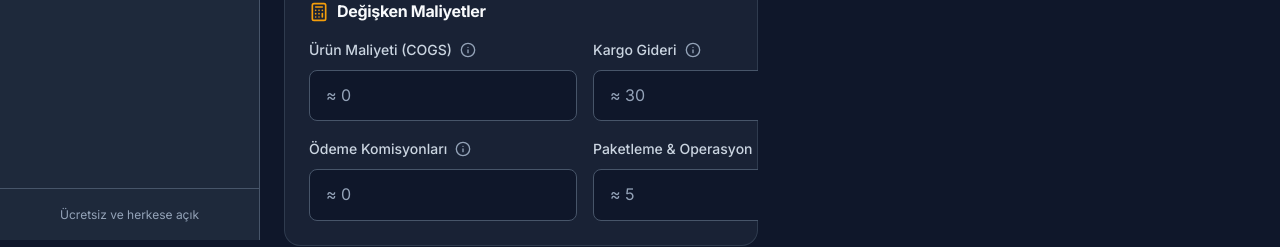
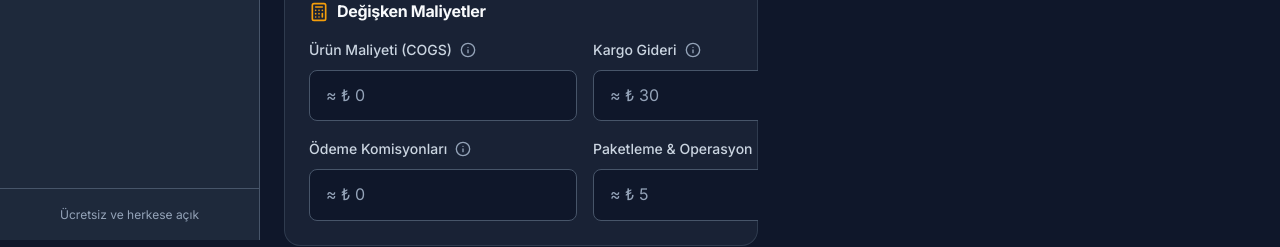
Before and after one commit to ulusalcagdass/poas-hesaplayici, a Next.js app: page /hesaplayici in a window 1280 px wide. Shown: the part 560-807 px from the top of the page. Built offline with nearby package versions, Linux system fonts and the light colour scheme.

Commit message:
feat: Add currency symbol to Variable Costs and Fixed Costs input placeholders

```diff
--- a/src/app/(dashboard)/hesaplayici/page.tsx
+++ b/src/app/(dashboard)/hesaplayici/page.tsx
@@ -620,7 +620,7 @@ export default function HesaplayiciPage() {
                                 <input
                                     type="number"
                                     className="input"
-                                    placeholder={`≈ ${formatNumber(inputs.revenue * DEFAULT_VALUES.cogsRatio, 0)}`}
+                                    placeholder={`≈ ${language === 'tr' ? '₺' : '$'} ${formatNumber(inputs.revenue * DEFAULT_VALUES.cogsRatio, 0)}`}
                                     value={inputs.cogs || ''}
                                     onChange={(e) => handleInputChange('cogs', e.target.value)}
                                 />
@@ -634,7 +634,7 @@ export default function HesaplayiciPage() {
                                 <input
                                     type="number"
                                     className="input"
-                                    placeholder={`≈ ${DEFAULT_VALUES.shippingCost}`}
+                                    placeholder={`≈ ${language === 'tr' ? '₺' : '$'} ${DEFAULT_VALUES.shippingCost}`}
                                     value={inputs.shippingCost || ''}
                                     onChange={(e) => handleInputChange('shippingCost', e.target.value)}
                                 />
@@ -648,7 +648,7 @@ export default function HesaplayiciPage() {
                                 <input
                                     type="number"
                                     className="input"
-                                    placeholder={`≈ ${formatNumber(inputs.revenue * DEFAULT_VALUES.paymentFees, 0)}`}
+                                    placeholder={`≈ ${language === 'tr' ? '₺' : '$'} ${formatNumber(inputs.revenue * DEFAULT_VALUES.paymentFees, 0)}`}
                                     value={inputs.paymentFees || ''}
                                     onChange={(e) => handleInputChange('paymentFees', e.target.value)}
                                 />
@@ -662,7 +662,7 @@ export default function HesaplayiciPage() {
                                 <input
                                     type="number"
                                     className="input"
-                                    placeholder={`≈ ${DEFAULT_VALUES.handlingCost}`}
+                                    placeholder={`≈ ${language === 'tr' ? '₺' : '$'} ${DEFAULT_VALUES.handlingCost}`}
                                     value={inputs.handlingCost || ''}
                                     onChange={(e) => handleInputChange('handlingCost', e.target.value)}
                                 />
@@ -700,7 +700,7 @@ export default function HesaplayiciPage() {
                                 <input
                                     type="number"
                                     className="input"
-                                    placeholder="0"
+                                    placeholder={`${language === 'tr' ? '₺' : '$'} 0`}
                                     value={inputs.fixedCosts || ''}
                                     onChange={(e) => handleInputChange('fixedCosts', e.target.value)}
                                 />
```
